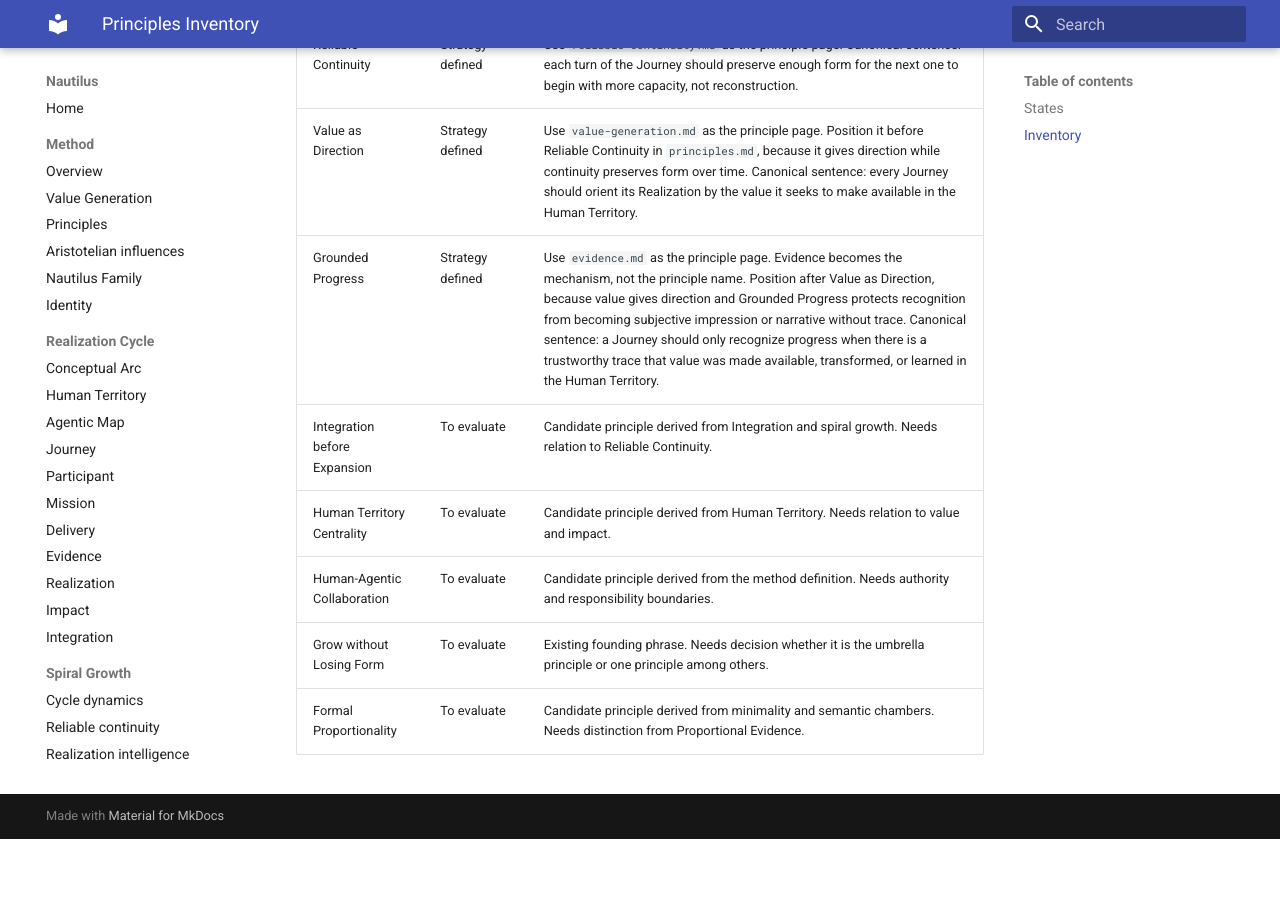
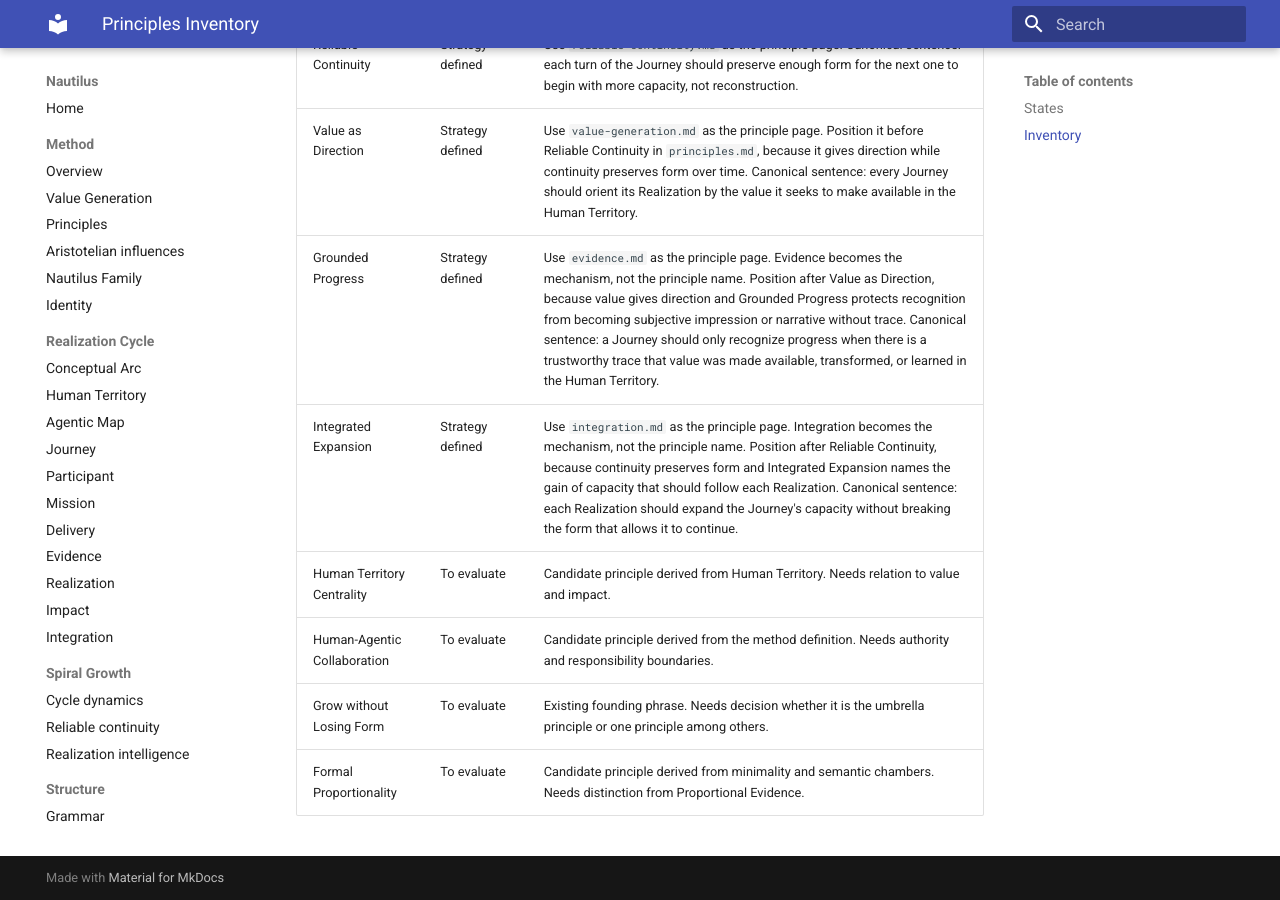
Before and after one commit to mirror-mind-ai/nautilus, an MkDocs documentation site: the page built from docs/project/principles-inventory.md, in a window 1280 px wide and 900 px high, scrolled down 655 px. Built offline with MkDocs 1.6.1 and Material for MkDocs 9.7.7, drawn with Linux system fonts in a browser that asks for light colours; before the commit the page ends 1494 px from its top, so only the background shows below that.

Commit message:
Define strategy for integrated expansion principle

```diff
--- a/docs/project/principles-inventory.md
+++ b/docs/project/principles-inventory.md
@@ -18,7 +18,7 @@
 | Reliable Continuity | Strategy defined | Use `reliable-continuity.md` as the principle page. Canonical sentence: each turn of the Journey should preserve enough form for the next one to begin with more capacity, not reconstruction. |
 | Value as Direction | Strategy defined | Use `value-generation.md` as the principle page. Position it before Reliable Continuity in `principles.md`, because it gives direction while continuity preserves form over time. Canonical sentence: every Journey should orient its Realization by the value it seeks to make available in the Human Territory. |
 | Grounded Progress | Strategy defined | Use `evidence.md` as the principle page. Evidence becomes the mechanism, not the principle name. Position after Value as Direction, because value gives direction and Grounded Progress protects recognition from becoming subjective impression or narrative without trace. Canonical sentence: a Journey should only recognize progress when there is a trustworthy trace that value was made available, transformed, or learned in the Human Territory. |
-| Integration before Expansion | To evaluate | Candidate principle derived from Integration and spiral growth. Needs relation to Reliable Continuity. |
+| Integrated Expansion | Strategy defined | Use `integration.md` as the principle page. Integration becomes the mechanism, not the principle name. Position after Reliable Continuity, because continuity preserves form and Integrated Expansion names the gain of capacity that should follow each Realization. Canonical sentence: each Realization should expand the Journey's capacity without breaking the form that allows it to continue. |
 | Human Territory Centrality | To evaluate | Candidate principle derived from Human Territory. Needs relation to value and impact. |
 | Human-Agentic Collaboration | To evaluate | Candidate principle derived from the method definition. Needs authority and responsibility boundaries. |
 | Grow without Losing Form | To evaluate | Existing founding phrase. Needs decision whether it is the umbrella principle or one principle among others. |
```
Also changed, not shown: docs/pt-br/project/principles-inventory.md (+1 -1 lines).
